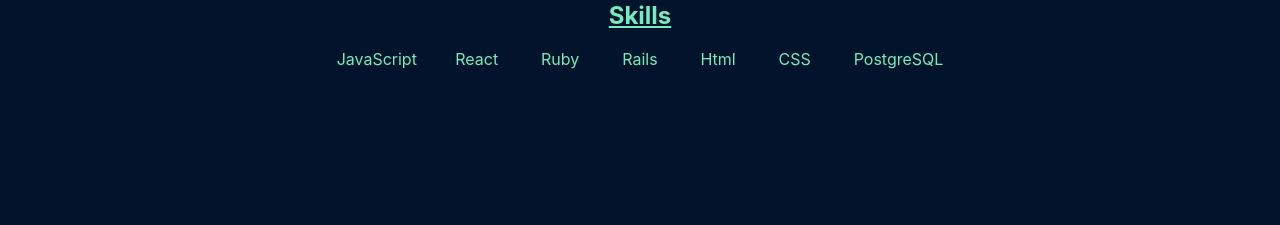
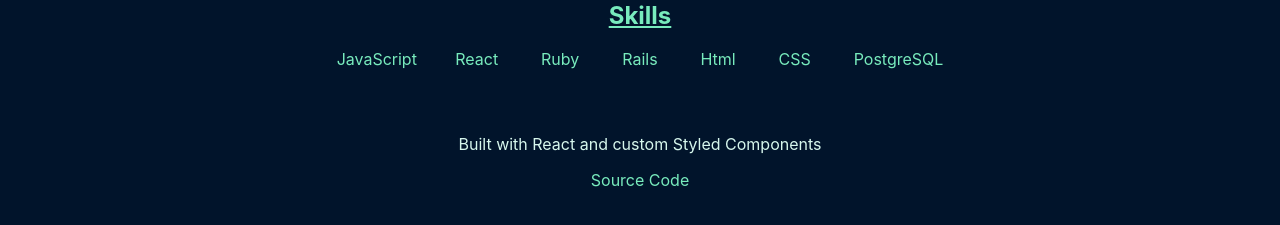
Before and after one commit to jtray86/jen-portfolio, a React (Create React App) app: page /portfolio in a window 1280 px wide. Shown: the part 711-936 px from the top of the page. Built offline with nearby package versions, Linux system fonts and the light colour scheme.

Commit message:
add site repo to poortfolio page

```diff
--- a/src/Portfolio.js
+++ b/src/Portfolio.js
@@ -54,7 +54,10 @@ function Portfolio() {
                 <Skills> CSS </Skills>
                 <Skills> PostgreSQL</Skills>
         </SkillsContanier>
-        <Empty></Empty>
+        <PortfolioCode>
+            <p style ={{paddingTop: '3rem'}}>Built with React and custom Styled Components</p>
+            <RepoLink href= 'https://github.com/jtray86/jen-portfolio' target="_blank">Source Code</RepoLink>
+        </PortfolioCode>
         </>
     );
   }
@@ -134,7 +137,9 @@ const RepoLink= styled.a`
         color: rgb(1, 27, 59)
     }
 `
-const Empty= styled.div`
+const PortfolioCode= styled.div`
     height: 10rem;
-    width: 100%
+    width: 100%;
+    color: #d7f7ed;
+    text-align: center
 `
```
